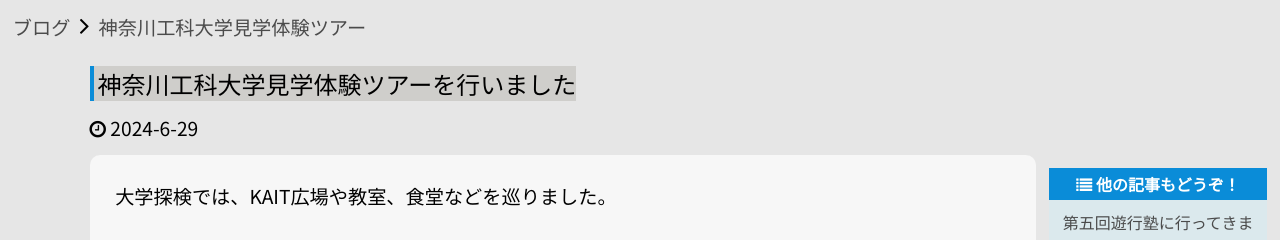
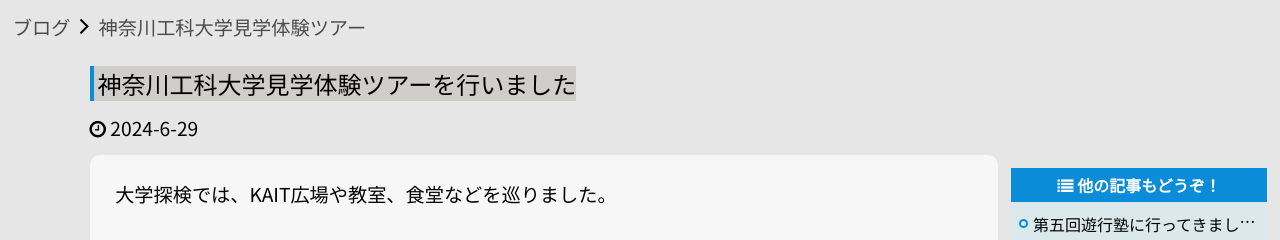
Before and after one commit to KAIT-EDTC/EDTCHP, a PHP site: page /blog/blog-data/asahi.blog.html in a window 1280 px wide. Shown: the part 73-313 px from the top of the page. Run offline with PHP 8.4, Linux system fonts and the light colour scheme; some libraries are stand-ins or nearby versions.

Commit message:
chore:ブログページのデザインを修正

```diff
--- a/blog/blog-data/blog-temp.html
+++ b/blog/blog-data/blog-temp.html
@@ -60,10 +60,10 @@
         <div class="breadcrumbs">
             <a href="./../../blog.html">ブログ</a>
             <i class="fa fa-angle-right"></i>
-            <a href=".">...<!-- ここにブログのタイトル --></a>
+            <a href="."><!-- ここにブログのタイトル --></a>
         </div>
         <div class="blog-title"><!-- ここにタイトル --></div>
-        <div class="blog-date"><!-- ここに日付 --></div>
+        <div class="blog-date"><i class="fa fa-clock"></i><!-- ここに日付 --></div>
         <div class="blog-body">
             <div class="blog-main">
                 <!-- ここに本文 -->
--- a/blog/blog-data/kouryukai.html
+++ b/blog/blog-data/kouryukai.html
@@ -82,7 +82,7 @@
                         </div>
                     </section>
                     <section>
-                        <div>最後に閉会後の先輩たちをのせておこうと思います</div>
+                        <div><p>最後に閉会後の先輩たちをのせておこうと思います。</p></div>
                         <img src="./../blog-img/24-0711-kouryu.jpg" alt="先輩たちの画像">
                     </section>
                 </div>
--- a/css/blog-temp.css
+++ b/css/blog-temp.css
@@ -70,7 +70,7 @@
     width: 50%;
     height: 450px;
     object-fit: cover;
-    border-radius: 10px;
+    /* border-radius: 10px; */
 }
 
 /* ================================================================ */
@@ -83,7 +83,7 @@
     width: 100%;
     height: 450px;
     object-fit: cover;
-    border-radius: 10px;
+    /* border-radius: 10px; */
 }
 
 /* ================================================================= */
@@ -133,6 +133,21 @@
     list-style: none;
     margin: 0;
     font-size: 1.0em;
+    white-space: nowrap;
+    overflow: hidden;
+    text-overflow: ellipsis;
+    max-width: 273px;
+    margin: 0 auto;
+}
+.side-menu .Archives ul li:before {
+    content: "";
+    display: inline-block;
+    width: 5px;
+    height: 5px;
+    border: 2px solid var(--main-color);
+    border-radius: 50%;
+    margin-right: 5px;
+    background-color: transparent;
 }
 .side-menu .Archives ul li:hover {
     text-decoration: underline;
@@ -140,6 +155,10 @@
     text-decoration-thickness: 2px;
     text-underline-offset: 3px;
     border-radius: 10px;
+}
+.side-menu .Archives ul li span {
+    color: #000;
+    text-align: left;
 }
 
 /* #prev i {
@@ -157,15 +176,16 @@
 
 #prev {
     font-size: 1.0em;
-    border-radius: 25px;
-    padding: 0.5%;
     margin: 1% 18% 1% auto;
-    background-color: #0a8cd8;
     width: fit-content;
     cursor: pointer;
     transition: all 0.3s ease;
 }
 #prev a {
+    white-space: nowrap;
+    border-radius: 25px;
+    padding: 6%;
+    background-color: #0a8cd8;
     color: #fff;
 }
 #prev i {
@@ -177,14 +197,13 @@
     left: -5px;
 }
 
-@media (max-width: 480px) {
+@media (max-width: 819px) {
     .breadcrumbs {
         font-size: 0.9em;
     }
     .blog-title {
         font-size: 1.1em;
-        margin: 1% auto;
-        margin-left: 1%
+        margin: 1% 2%;
     }
     .blog-date {
         font-size: 0.9em;
--- a/css/blog.css
+++ b/css/blog.css
@@ -50,7 +50,7 @@
 }
 
 .blog-contents {
-    border-radius: 3%;
+    /* border-radius: 3%; */
     border-top: none;
     overflow: hidden;
     box-shadow: 0 0 10px rgba(0, 0, 0, 0.1);
@@ -68,13 +68,14 @@
     padding: 0;
     height: 100%;
     width: 100%;
+    background-color: var(--item-color);
 }
 
 .blog-img {
     width: 100%;
     height: 200px;
     object-fit: cover;
-    border-radius: 2% 2% 0 0;
+    /* border-radius: 2% 2% 0 0; */
 }
 
 .blog-details {
--- a/js/archiveListRenderer.js
+++ b/js/archiveListRenderer.js
@@ -18,6 +18,7 @@
 
         const titleElement = document.createElement("span");
         titleElement.className = "archives-note";
+        titleElement.title = article.title;
         titleElement.innerHTML = article.title;
 
         AnkerElement.appendChild(titleElement);
```
